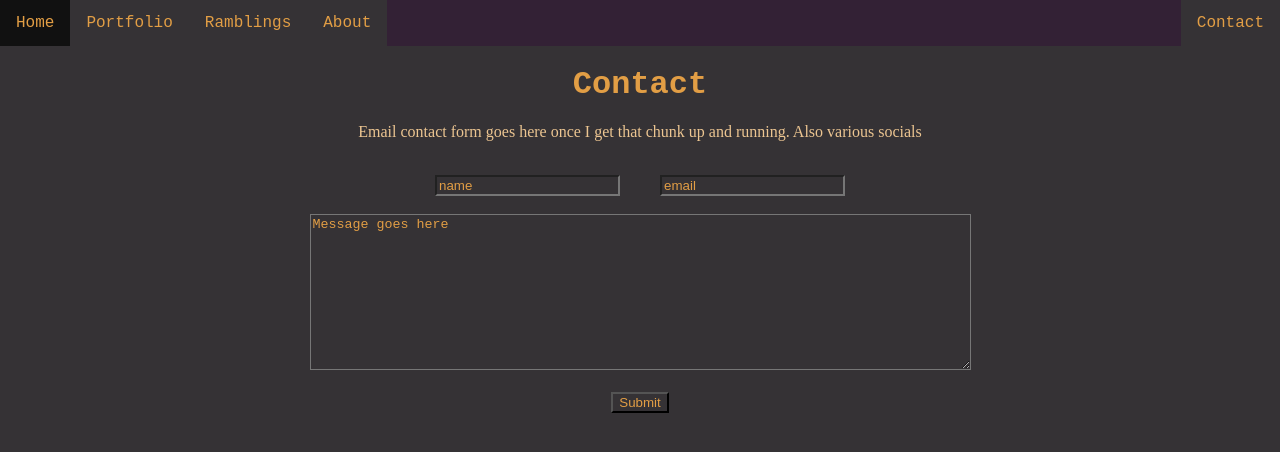
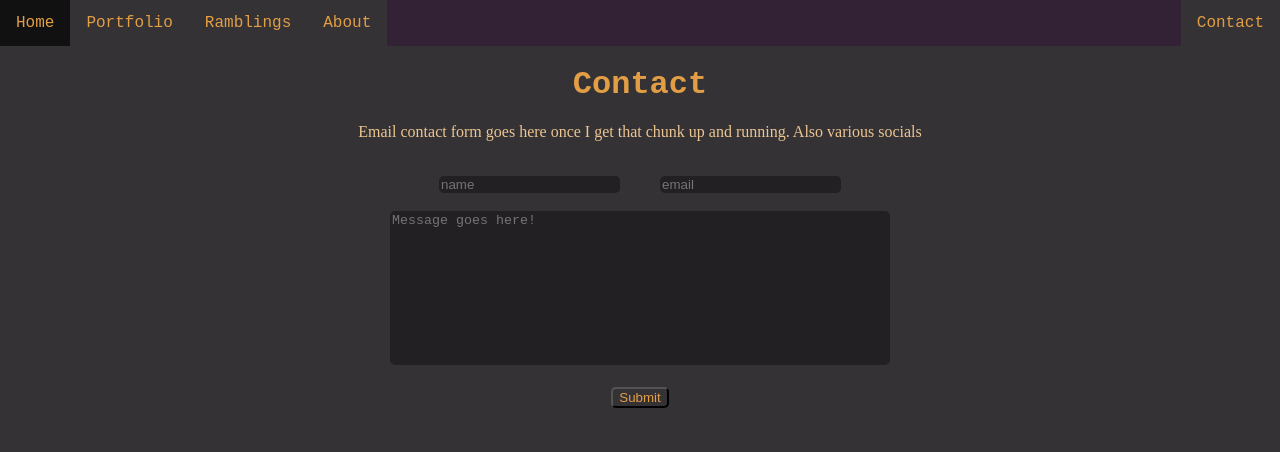
Before and after one commit to pajones96/dogOdyssey, a Vue app in the folder dogOdyssey/src/frontend/: page /contact in a window 1280 px wide. Shown: the top 452 px of the page. Built offline with nearby package versions, Linux system fonts and the light colour scheme; no server answers.

Commit message:
Did some more work on the contact page

```diff
--- a/dogOdyssey/src/frontend/src/views/ContactView.vue
+++ b/dogOdyssey/src/frontend/src/views/ContactView.vue
@@ -7,12 +7,11 @@
         <form>
             <!---Add some restrictions on this to sanitize inputs-->
             <div>
-                <input type="text" name="name" value="name" required>
-                <input type="email" name="email" value="email" required>
+                <input v-model="name" name="name" placeholder="name" required>
+                <input v-model="email" name="email" placeholder="email" required>
             </div>
             <br>
-            <textarea name="message" rows="10" cols="80" v-model="contactBoxMsg">
-
+            <textarea v-model="contactBoxMsg" name="message" rows="10" cols="80" placeholder="Message goes here!">
             </textarea>
         </form>
         <br>
@@ -25,7 +24,7 @@ export default {
     name: 'ContactPage',
     data (){
         return {
-            contactBoxMsg: 'Message goes here'
+            contactBoxMsg: ''
         }
     },
     mounted () {
@@ -49,14 +48,24 @@ div {
 input {
     margin-left: 20px;
     margin-right: 20px;
+    border-radius: 5px;
+    border-style: hidden;
     color: rgb(226, 158, 69);
+    background-color: rgb(34, 32, 34);
 }
 
 textarea {
+    max-width: 500px;
+    max-height: 300px;
+    resize: none;
+    border-radius: 5px;
+    border-style: hidden;
     color: rgb(226, 158, 69);
+    background-color: rgb(34, 32, 34);
 }
 
 button {
+    border-radius: 5px ;
     color: rgb(226, 158, 69);
 }
 </style>
```
Also changed, not shown: 1 other file (tests, documents, lock files or other folders).
